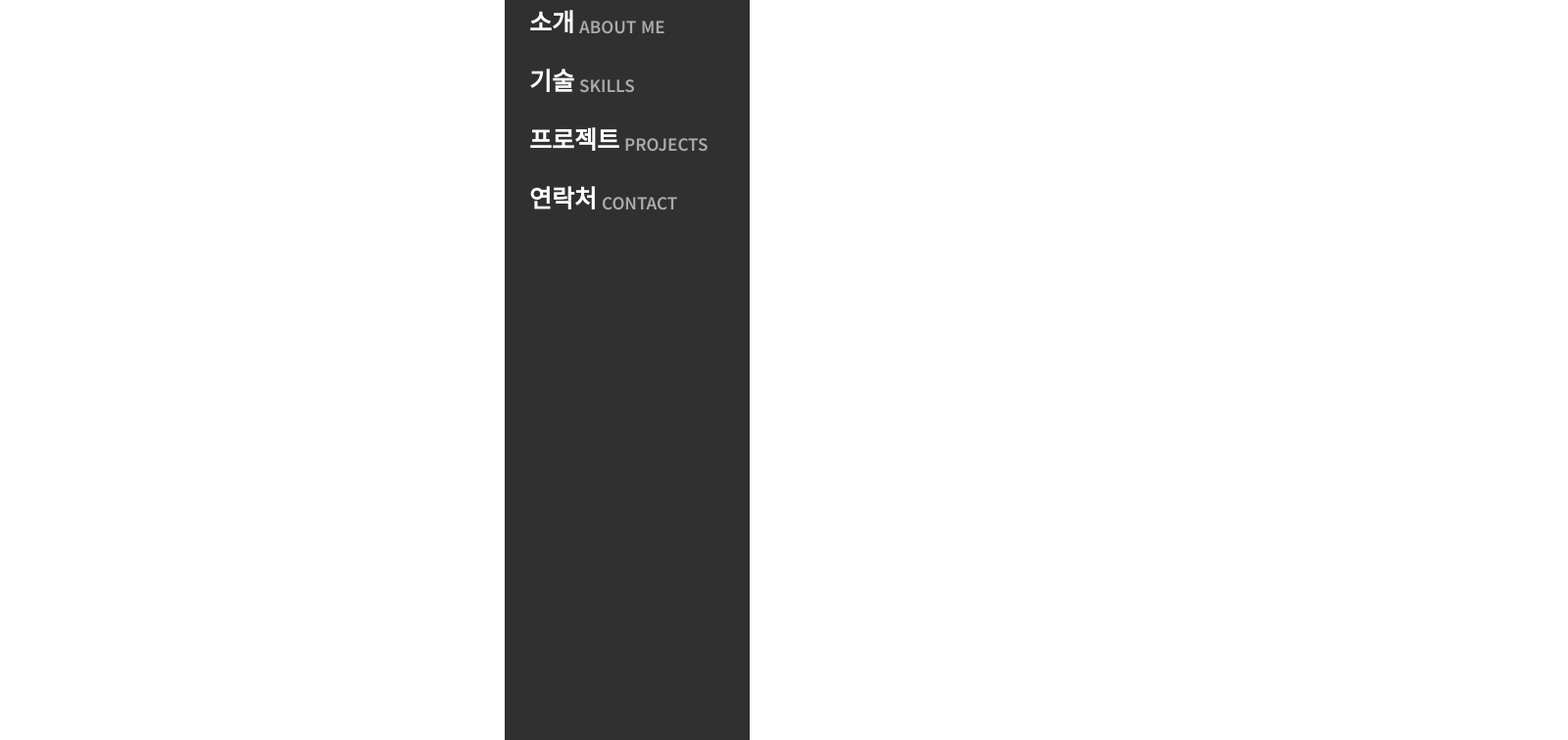
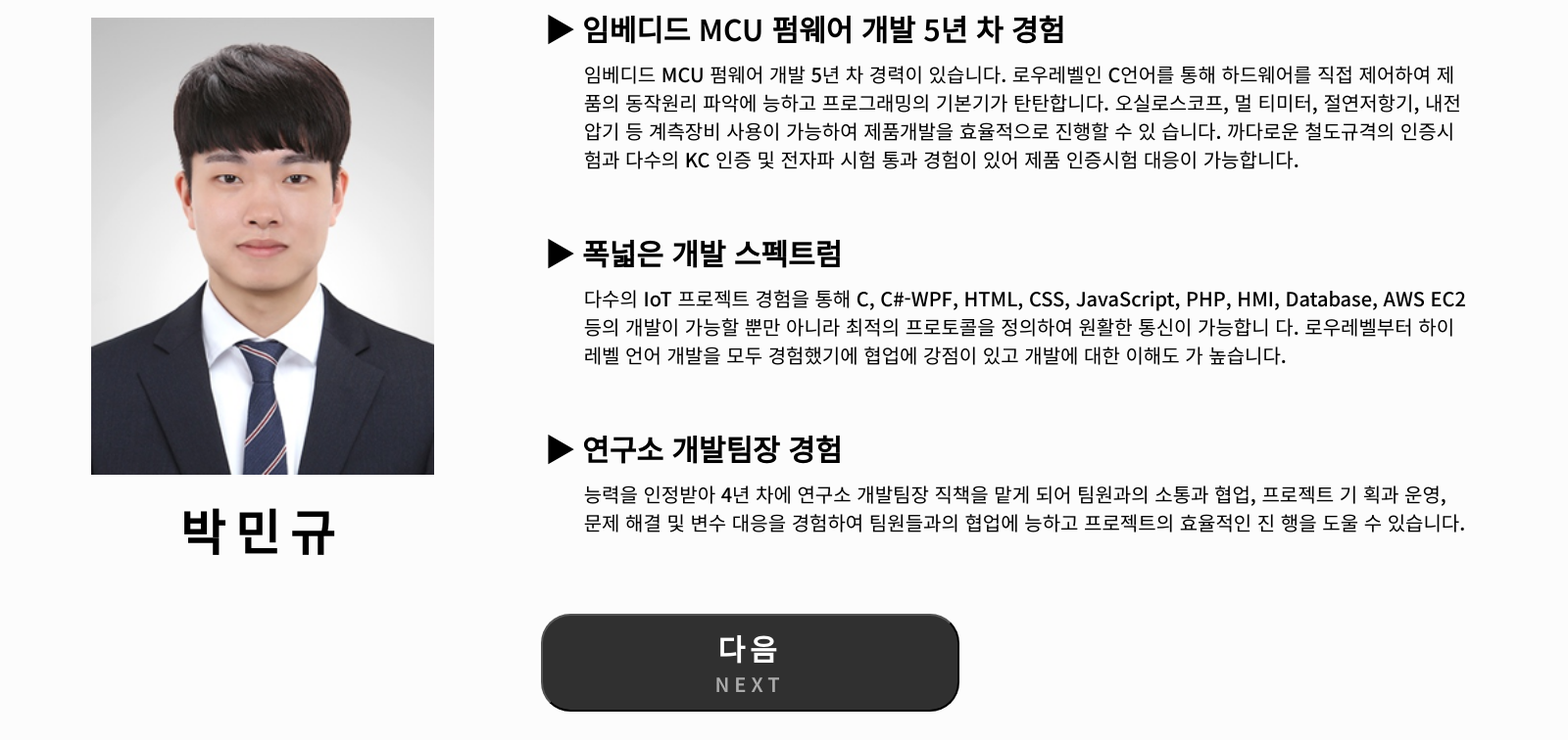
Before and after one commit to venifer1/veniferworld, a React (Create React App) app: page /About/1 in a window 1280 px wide. Shown: the part 197-953 px from the top of the page at 98% size, 1600 px wide, since content can reach past the window. Built offline with nearby package versions, Linux system fonts and the light colour scheme.

Commit message:
AboutView 보완

```diff
--- a/src/components/About.js
+++ b/src/components/About.js
@@ -1,11 +1,16 @@
 import React, { useState } from "react";
 import "../styles/About.css";
 import ContentButton from "./ContentButton";
+import AboutImg from "../assets/images/Me.png";
+import { useParams } from "react-router-dom";
 
 function About() {
+  const [fadeOut, setFadeOut] = useState(false);
+  const { num } = useParams();
+  const numId = Number(num);
 
-  const [fadeOut, setFadeOut] = useState(false);
-
+  switch (numId) {
+    case 1:
       return (
         <div id={fadeOut ? "fadeAni" : ""} className="AboutView">
           <div className="ProfileHeader">
@@ -13,13 +18,86 @@ function About() {
             <p className="Right">DEVELOPER</p>
           </div>
           <div className="AboutContent">
-
+            <div className="Left">
+              <img src={AboutImg} alt="" />
+              <p>박민규</p>
+            </div>
+            <div className="Right">
+              <div>
+                <p className="Title">▶ 임베디드 MCU 펌웨어 개발 5년 차 경험</p>
+                <p className="Content">
+                  임베디드 MCU 펌웨어 개발 5년 차 경력이 있습니다. 로우레벨인
+                  C언어를 통해 하드웨어를 직접 제어하여 제품의 동작원리 파악에
+                  능하고 프로그래밍의 기본기가 탄탄합니다. 오실로스코프, 멀
+                  티미터, 절연저항기, 내전압기 등 계측장비 사용이 가능하여
+                  제품개발을 효율적으로 진행할 수 있 습니다. 까다로운 철도규격의
+                  인증시험과 다수의 KC 인증 및 전자파 시험 통과 경험이 있어 제품
+                  인증시험 대응이 가능합니다.
+                </p>
+              </div>
+              <div>
+                <p className="Title">▶ 폭넓은 개발 스펙트럼</p>
+                <p className="Content">
+                  다수의 IoT 프로젝트 경험을 통해 C, C#-WPF, HTML, CSS,
+                  JavaScript, PHP, HMI, Database, AWS EC2 등의 개발이 가능할
+                  뿐만 아니라 최적의 프로토콜을 정의하여 원활한 통신이 가능합니
+                  다. 로우레벨부터 하이레벨 언어 개발을 모두 경험했기에 협업에
+                  강점이 있고 개발에 대한 이해도 가 높습니다.
+                </p>
+              </div>
+              <div>
+                <p className="Title">▶ 연구소 개발팀장 경험</p>
+                <p className="Content">
+                  능력을 인정받아 4년 차에 연구소 개발팀장 직책을 맡게 되어
+                  팀원과의 소통과 협업, 프로젝트 기 획과 운영, 문제 해결 및 변수
+                  대응을 경험하여 팀원들과의 협업에 능하고 프로젝트의 효율적인
+                  진 행을 도울 수 있습니다.
+                </p>
+              </div>
+            </div>
           </div>
           <div className="AboutButton">
             <ContentButton buttonType={"next"} updateSetFadeout={setFadeOut}></ContentButton>
           </div>
         </div>
       );
+    case 2:
+      return (
+        <div id={fadeOut ? "fadeAni" : ""} className="AboutView">
+          <div className="ProfileHeader">
+            <p className="Left">Park Min Gyu</p>
+            <p className="Right">DEVELOPER</p>
+          </div>
+          <div className="AboutContent">
+            <div className="Left">
+              <div>
+                <p className="Title"></p>
+                <p className="Content"></p>
+              </div>
+              <div>
+                <p className="Title"></p>
+                <p className="Content"></p>
+              </div>
+            </div>
+            <div className="Right">
+              <div>
+                <p className="Title"></p>
+                <p className="Content"></p>
+              </div>
+              <div>
+                <p className="Title"></p>
+                <p className="Content"></p>
+              </div>
+            </div>
+          </div>
+          <div className="AboutButton">
+            <ContentButton buttonType={"prev"} updateSetFadeout={setFadeOut}></ContentButton>
+            <ContentButton buttonType={"2"} updateSetFadeout={setFadeOut} ></ContentButton>
+          </div>
+        </div>
+      );
+    default:
+  }
 }
 
 export default About;
--- a/src/components/ContentButton.js
+++ b/src/components/ContentButton.js
@@ -1,45 +1,75 @@
-import React from "react";
+import React, { useState } from "react";
 import "../styles/ContentButton.css";
-import { useNavigate } from "react-router-dom";
+import { useLocation, useNavigate, useParams } from "react-router-dom";
 
 function ContentButton({ buttonType, updateSetFadeout }) {
+
   const navigate = useNavigate();
 
+  const { num } = useParams();
+  const numId = Number(num);
+  const location = useLocation();
+  const currentPath = location.pathname;
+  const currentPathBuf = currentPath.substring(0, currentPath.lastIndexOf('/'));
+
   const goButtonTypePrev = () => {
-
+    switch(numId) {
+      case 2:
+      case 3:
+      case 4:
+      case 5:
+        navigate(currentPathBuf + '/' + Number(numId-1));
+      default:
+    }
   }
   const goButtonTypeNext = () => {
-
+    switch(numId) {
+      case 1:
+      case 2:
+      case 3:
+      case 4:
+          navigate(currentPathBuf + '/' + Number(numId+1));
+      default:
+    }
   }
   const goButtonType1 = () => {
     updateSetFadeout(true);
     setTimeout(() => {
-      navigate('/About');
+      navigate('/About/1');
     }, 1000);
   }
   const goButtonType2 = () => {
-    navigate('/Skills');
+    updateSetFadeout(true);
+    setTimeout(() => {
+      navigate('/Skills/1');
+    }, 1000);
   }
   const goButtonType3 = () => {
-    navigate('/Projects');
+    updateSetFadeout(true);
+    setTimeout(() => {
+      navigate('/Projects/1');
+    }, 1000);
   }
   const goButtonType4 = () => {
-    navigate('/Projects');
+    navigate('/Projects/3');
   }
   const goButtonType5 = () => {
-    navigate('/Contact');
+    updateSetFadeout(true);
+    setTimeout(() => {
+      navigate('/Contact');
+    }, 1000);
   }
 
   if (buttonType === "prev") {
     return (
-      <button className="contentBtn prev">
+      <button onClick={goButtonTypePrev} className="contentBtn prev">
         <p className="Top">이전</p>
         <p className="Bottom">PREV</p>
       </button>
     );
   } else if (buttonType === "next") {
     return (
-      <button className='contentBtn next'>
+      <button onClick={goButtonTypeNext} className='contentBtn next'>
         <p className='Top'>다음</p>
         <p className='Bottom'>NEXT</p>
       </button>
--- a/src/components/Nav.js
+++ b/src/components/Nav.js
@@ -6,7 +6,7 @@ function Nav() {
   return (
     <div className="NavView">
       <NavButton textH={"프로필"} textE={"PROFILE"} routeName={"Profile"}></NavButton>
-      <NavButton textH={"소개"} textE={"ABOUT ME"} routeName={"About"}></NavButton>
+      <NavButton textH={"소개"} textE={"ABOUT ME"} routeName={"About/1"}></NavButton>
       <NavButton textH={"기술"} textE={"SKILLS"} routeName={"Skills"}></NavButton>
       <NavButton textH={"프로젝트"} textE={"PROJECTS"} routeName={"Projects"}></NavButton>
       <NavButton textH={"연락처"} textE={"CONTACT"} routeName={"Contact"}></NavButton>
--- a/src/pages/App.js
+++ b/src/pages/App.js
@@ -21,9 +21,9 @@ function App() {
           <Routes>
             <Route path="/" element={<Main />}></Route>
             <Route path="/Profile" element={<Profile />}></Route>
-            <Route path="/About" element={<About />}></Route>
-            <Route path="/Skills" element={<Skills />}></Route>
-            <Route path="/Projects" element={<Projects />}></Route>
+            <Route path="/About/:num" element={<About />}></Route>
+            <Route path="/Skills/:num" element={<Skills />}></Route>
+            <Route path="/Projects/:num" element={<Projects />}></Route>
             <Route path="/Contact" element={<Contact />}></Route>
           </Routes>
         </div>
--- a/src/styles/About.css
+++ b/src/styles/About.css
@@ -2,6 +2,10 @@
   width: 1670px;
   height: 953px;
   padding: 0px 50px 0px 50px;
+  display: flex;
+  flex-direction: column;
+  justify-content: space-evenly;
+  align-items: center;
   background-color: #fcfcfc;
   border-top: solid 20px #0099ef;
   animation: fadeIn 1s forwards;
@@ -16,9 +20,74 @@
   }
 }
 
-.AboutButton {
+#fadeAni {
+  animation: fadeOut 1s forwards;
+}
+
+@keyframes fadeOut {
+  from {
+    opacity: 1;
+  }
+  to {
+    opacity: 0;
+  }
+}
+
+.AboutView .AboutContent {
+  width: 100%;
+  height: 600px;
+  display: flex;
+  flex-direction: row;
+  justify-content: space-evenly;
+  align-items: stretch;
+}
+
+.AboutView .AboutContent .Left {
+  flex: 0.3;
   display: flex;
   flex-direction: column;
   justify-content: center;
   align-items: center;
 }
+
+.AboutView .AboutContent .Left p {
+  font-family: "Noto Sans KR", sans-serif;
+  font-size: 50px;
+  font-weight: 600;
+  letter-spacing: 10px;
+}
+
+.AboutView .AboutContent .Left img {
+  width: 350px;
+  height: 467px;
+  margin-bottom: 20px;
+}
+
+.AboutView .AboutContent .Right {
+  flex: 0.6;
+  display: flex;
+  flex-direction: column;
+  justify-content: space-around;
+  align-items: flex-start;
+  font-family: "Noto Sans KR", sans-serif;
+}
+
+.AboutView .AboutContent .Right .Title {
+  font-size: 30px;
+  font-weight: 600;
+  margin-bottom: 10px;
+}
+
+.AboutView .AboutContent .Right .Content {
+  font-size: 20px;
+  font-weight: 500;
+  margin-left: 40px;
+  margin-bottom: 40px;
+}
+
+.AboutButton {
+  display: flex;
+  flex-direction: row;
+  justify-content: center;
+  align-items: center;
+}
--- a/src/styles/ContentButton.css
+++ b/src/styles/ContentButton.css
@@ -8,6 +8,9 @@
     align-items: center;
     border-radius: 30px;
     cursor: pointer;
+    letter-spacing: 5px;
+    margin-left: 20px;
+    margin-right: 20px;
 }
 
 .contentBtn:hover {
--- a/src/styles/Profile.css
+++ b/src/styles/Profile.css
@@ -59,6 +59,7 @@
 
 .ProfileContent {
   width: 100%;
+  height: 600px;
   display: flex;
   flex-direction: row;
   justify-content: center;
--- a/src/styles/Skills.css
+++ b/src/styles/Skills.css
@@ -1,4 +1,34 @@
 .SkillsView {
   width: 1670px;
   height: 953px;
+  padding: 0px 50px 0px 50px;
+  display: flex;
+  flex-direction: column;
+  justify-content: space-evenly;
+  align-items: center;
+  background-color: #fcfcfc;
+  border-top: solid 20px #0099ef;
+  animation: fadeIn 1s forwards;
 }
+
+@keyframes fadeIn {
+  from {
+    opacity: 0;
+  }
+  to {
+    opacity: 1;
+  }
+}
+
+#fadeAni {
+  animation: fadeOut 1s forwards;
+}
+
+@keyframes fadeOut {
+  from {
+    opacity: 1;
+  }
+  to {
+    opacity: 0;
+  }
+}
```
Also changed, not shown: 1 other file (tests, documents, lock files or other folders). Lines whose indentation alone changed are shown as unchanged.
